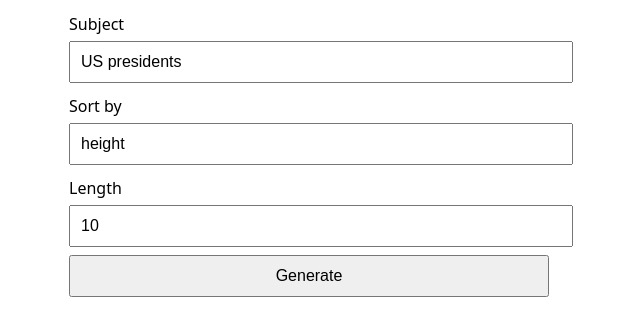
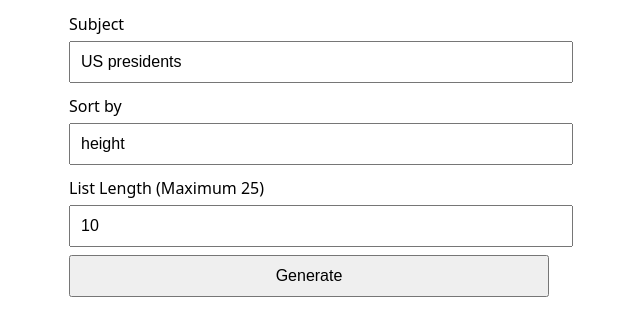
Before and after one commit to davidcnath/wizzlists, a plain HTML site: page index.html in a window 1280 px wide. Shown: the part 129-464 px from the top of the page, without its empty margins (211-851 px from the left). Drawn offline with Linux system fonts and the light colour scheme.

Commit message:
Update index.html

```diff
--- a/index.html
+++ b/index.html
@@ -28,7 +28,7 @@
   </div>
 
   <div class="row">
-    <label>Length</label>
+    <label>List Length (Maximum 25)</label>
     <input id="length" type="number" value="10" min="1" max="25"/>
   </div>
 
```
